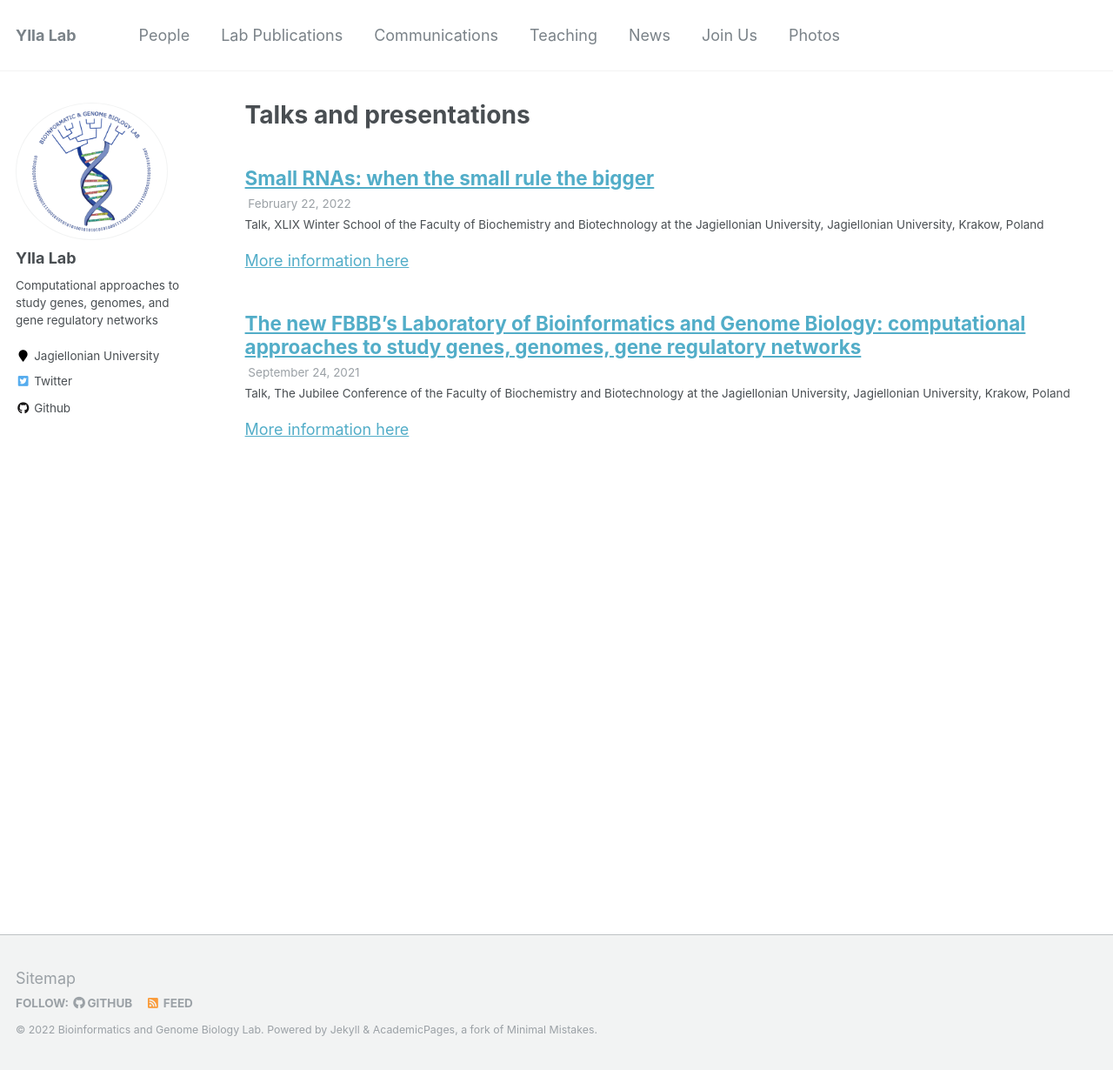
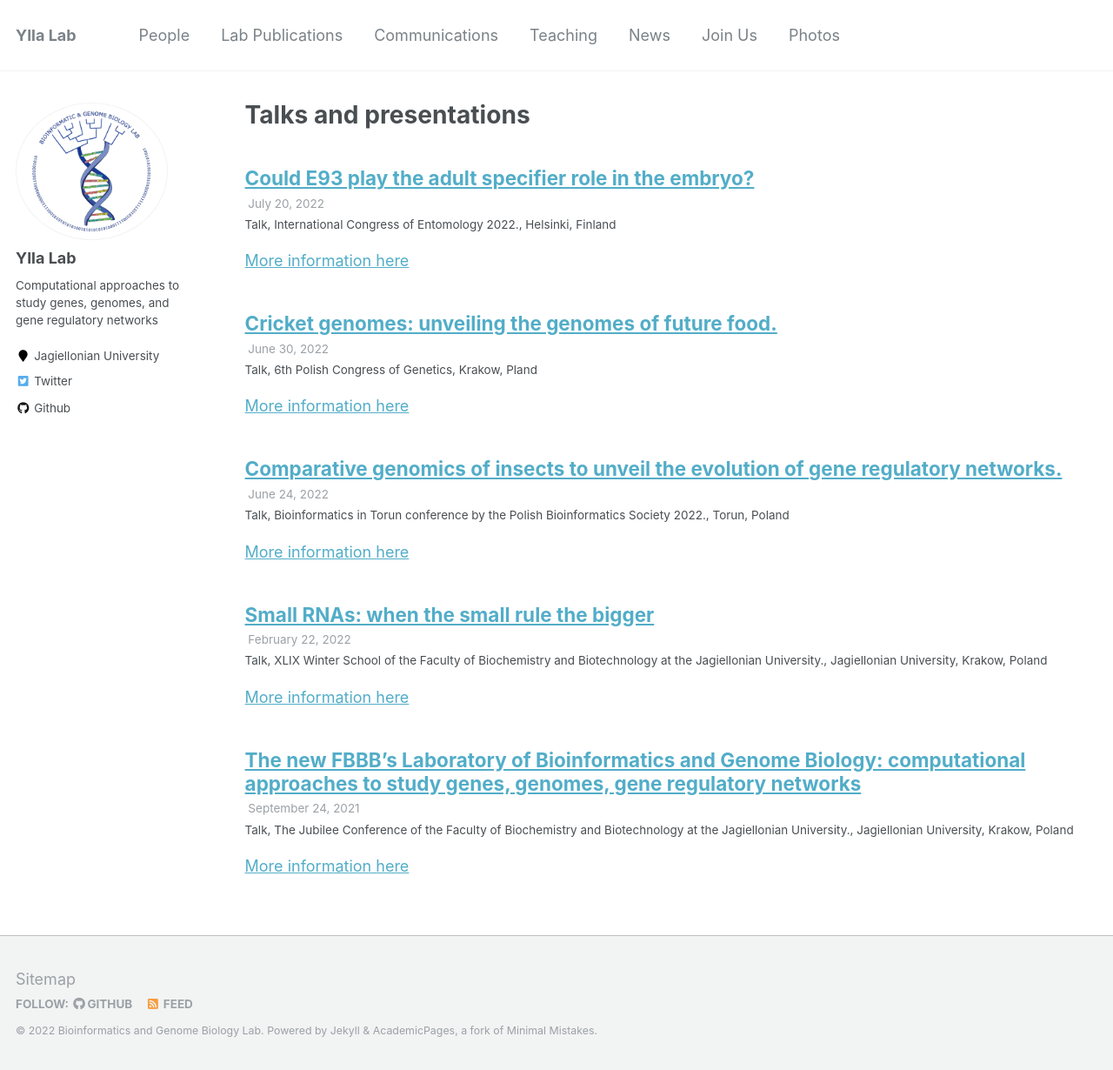
Before and after one commit to ylla-lab/ylla-lab.github.io, a Jekyll site: the page built from _pages/talks.html, in a window 1280 px wide and 1230 px high. Shown: the whole window at 87% size. Built offline with Jekyll 4.4.1, drawn with Linux system fonts in a browser that asks for light colours.

Commit message:
update talks

```diff
--- /dev/null
+++ b/_talks/2022-07-20-ice2022.md
@@ -0,0 +1,11 @@
+---
+title: "Could E93 play the adult specifier role in the embryo? "
+collection: talks
+type: "Talk"
+permalink: /talks/2022-07-20-ice2022
+venue: "International Congress of Entomology 2022."
+date: 2022-07-20
+location: "Helsinki, Finland"
+---
+
+[More information here](https://ice2020helsinki.fi/)
--- /dev/null
+++ b/_talks/2022-Bibtorun2022.md
@@ -0,0 +1,11 @@
+---
+title: "Comparative genomics of insects to unveil the evolution of gene regulatory networks."
+collection: talks
+type: "Talk"
+permalink: /talks/24/06/2022-Bibtorun2022
+venue: "Bioinformatics in Torun conference by the Polish Bioinformatics Society  2022."
+date: 24/06/2022
+location: "Torun, Poland"
+---
+
+[More information here](https://www.ptbi.org.pl/website/conferences/bit22/)
--- /dev/null
+++ b/_talks/2022-PCG2022.md
@@ -0,0 +1,11 @@
+---
+title: "Cricket genomes: unveiling the genomes of future food."
+collection: talks
+type: "Talk"
+permalink: /talks/30/06/2022-PCG2022
+venue: "6th Polish Congress of Genetics"
+date: 30/06/2022
+location: "Krakow, Pland"
+---
+
+[More information here](https://kongresgenetyki2022.jordan.pl/)
```
Also changed, not shown: _talks/2021-09-24-jubilee.md (+2 -6 lines), _talks/2022-02-22-winterschool22.md (+2 -4 lines), _talks/YllaLab_Talks.tsv (+5 -2 lines).
